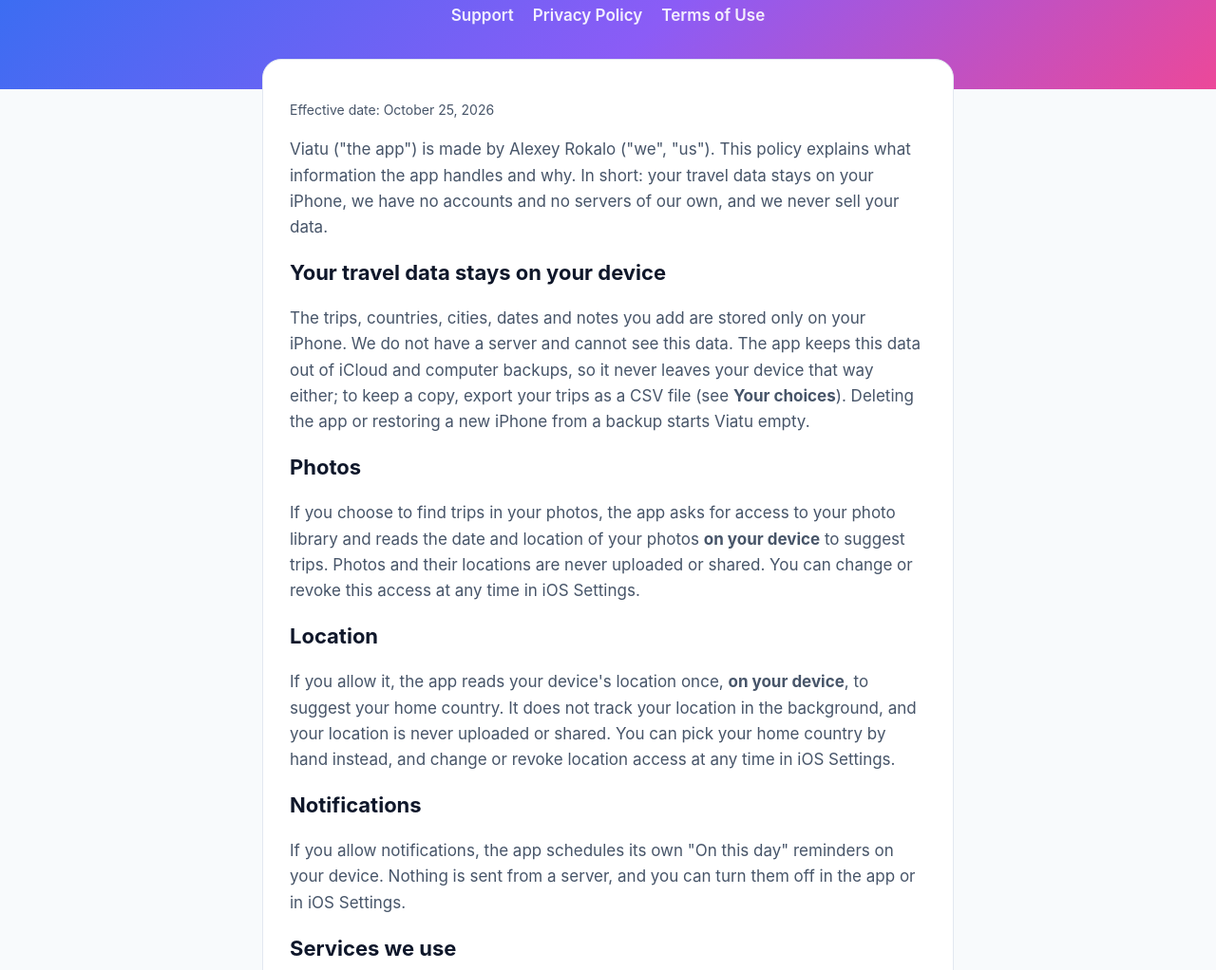
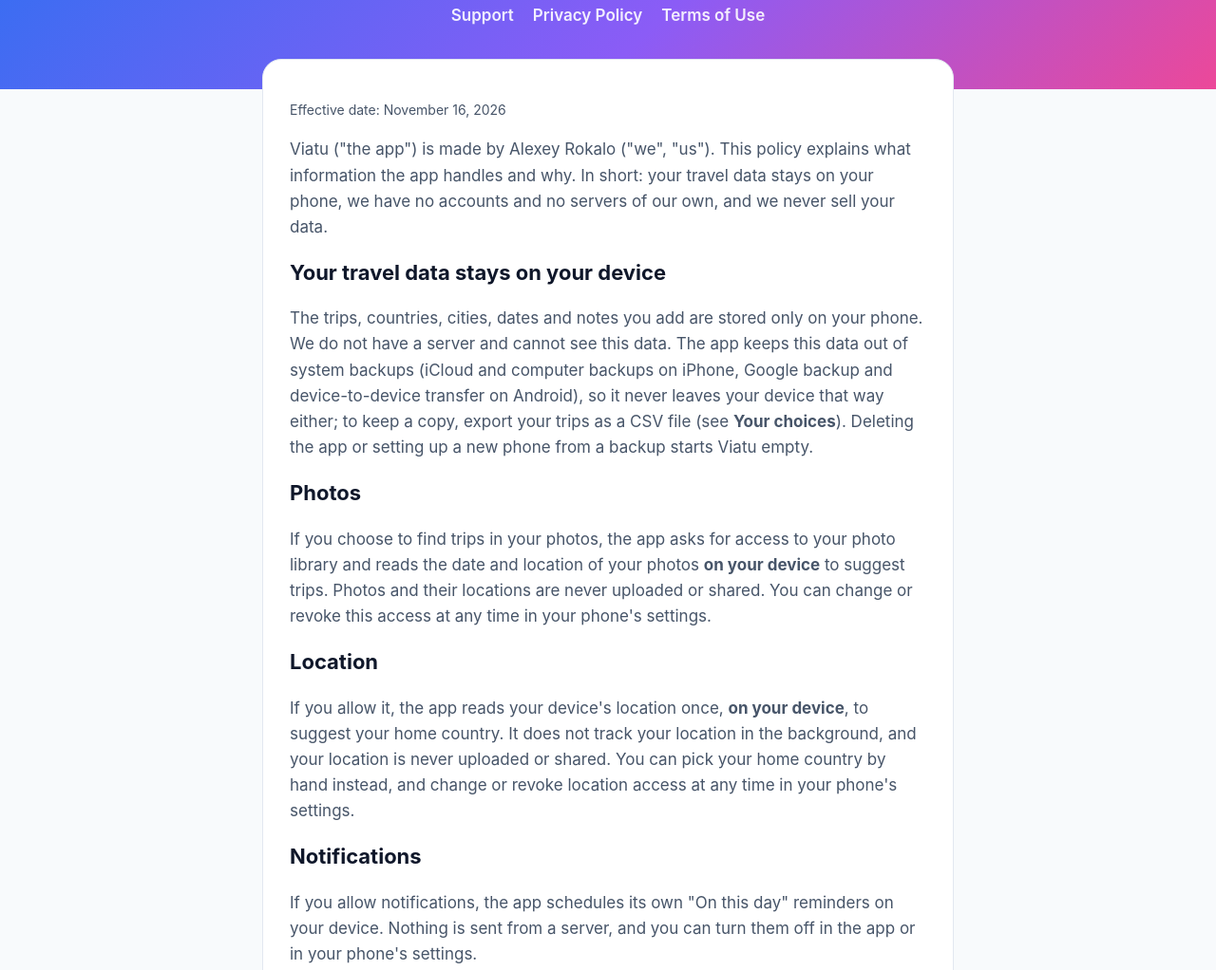
Before and after one commit to AlexRokalo/viatu, a plain HTML site: page privacy/index.html in a window 1280 px wide. Shown: the part 271-1293 px from the top of the page at 95% size. Drawn offline with Linux system fonts and the light colour scheme.

Commit message:
Cover Android and Google Play in the privacy policy
Purchases on Android go through Google Play, and the app keeps its data
out of Google backup and device-to-device transfer as it does out of
iCloud. Settings references no longer name iOS only.

Co-Authored-By: Claude Opus 5.5 <noreply@anthropic.com>

```diff
--- a/privacy/index.html
+++ b/privacy/index.html
@@ -16,26 +16,26 @@
 </header>
 <main>
   <section class="card">
-    <p class="updated">Effective date: October 25, 2026</p>
-    <p>Viatu ("the app") is made by Alexey Rokalo ("we", "us"). This policy explains what information the app handles and why. In short: your travel data stays on your iPhone, we have no accounts and no servers of our own, and we never sell your data.</p>
+    <p class="updated">Effective date: November 16, 2026</p>
+    <p>Viatu ("the app") is made by Alexey Rokalo ("we", "us"). This policy explains what information the app handles and why. In short: your travel data stays on your phone, we have no accounts and no servers of our own, and we never sell your data.</p>
 
     <h2>Your travel data stays on your device</h2>
-    <p>The trips, countries, cities, dates and notes you add are stored only on your iPhone. We do not have a server and cannot see this data. The app keeps this data out of iCloud and computer backups, so it never leaves your device that way either; to keep a copy, export your trips as a CSV file (see <b>Your choices</b>). Deleting the app or restoring a new iPhone from a backup starts Viatu empty.</p>
+    <p>The trips, countries, cities, dates and notes you add are stored only on your phone. We do not have a server and cannot see this data. The app keeps this data out of system backups (iCloud and computer backups on iPhone, Google backup and device-to-device transfer on Android), so it never leaves your device that way either; to keep a copy, export your trips as a CSV file (see <b>Your choices</b>). Deleting the app or setting up a new phone from a backup starts Viatu empty.</p>
 
     <h2>Photos</h2>
-    <p>If you choose to find trips in your photos, the app asks for access to your photo library and reads the date and location of your photos <b>on your device</b> to suggest trips. Photos and their locations are never uploaded or shared. You can change or revoke this access at any time in iOS Settings.</p>
+    <p>If you choose to find trips in your photos, the app asks for access to your photo library and reads the date and location of your photos <b>on your device</b> to suggest trips. Photos and their locations are never uploaded or shared. You can change or revoke this access at any time in your phone's settings.</p>
 
     <h2>Location</h2>
-    <p>If you allow it, the app reads your device's location once, <b>on your device</b>, to suggest your home country. It does not track your location in the background, and your location is never uploaded or shared. You can pick your home country by hand instead, and change or revoke location access at any time in iOS Settings.</p>
+    <p>If you allow it, the app reads your device's location once, <b>on your device</b>, to suggest your home country. It does not track your location in the background, and your location is never uploaded or shared. You can pick your home country by hand instead, and change or revoke location access at any time in your phone's settings.</p>
 
     <h2>Notifications</h2>
-    <p>If you allow notifications, the app schedules its own "On this day" reminders on your device. Nothing is sent from a server, and you can turn them off in the app or in iOS Settings.</p>
+    <p>If you allow notifications, the app schedules its own "On this day" reminders on your device. Nothing is sent from a server, and you can turn them off in the app or in your phone's settings.</p>
 
     <h2>Services we use</h2>
     <h3>Mapbox (maps)</h3>
     <p>The world map is provided by Mapbox. To display it, your device downloads map data from Mapbox, which receives technical information such as your IP address and device type. The app turns off Mapbox's optional usage-data collection. Mapbox still receives what any map download needs, plus a periodic anonymous count of active users that Mapbox uses for billing; this is not linked to you and is not used to track you. Mapbox does not receive your trips, photos or location history. See the <a href="https://www.mapbox.com/legal/privacy">Mapbox Privacy Policy</a>.</p>
-    <h3>RevenueCat and Apple (purchases)</h3>
-    <p>Purchases are processed by Apple. We use RevenueCat to check whether you have Premium. RevenueCat receives a random, anonymous app user ID, your purchase history and basic device and app information. It does not receive your name, email or payment details, and it does not receive your trips. See the <a href="https://www.revenuecat.com/privacy">RevenueCat Privacy Policy</a> and <a href="https://www.apple.com/legal/privacy/">Apple's Privacy Policy</a>.</p>
+    <h3>RevenueCat, Apple and Google (purchases)</h3>
+    <p>Purchases are processed by Apple (App Store) on iPhone and by Google (Google Play) on Android. We use RevenueCat to check whether you have Premium. RevenueCat receives a random, anonymous app user ID, your purchase history and basic device and app information. It does not receive your name, email or payment details, and it does not receive your trips. See the <a href="https://www.revenuecat.com/privacy">RevenueCat Privacy Policy</a>, <a href="https://www.apple.com/legal/privacy/">Apple's Privacy Policy</a> and <a href="https://policies.google.com/privacy">Google's Privacy Policy</a>.</p>
 
     <h2>What we don't do</h2>
     <ul>
```
